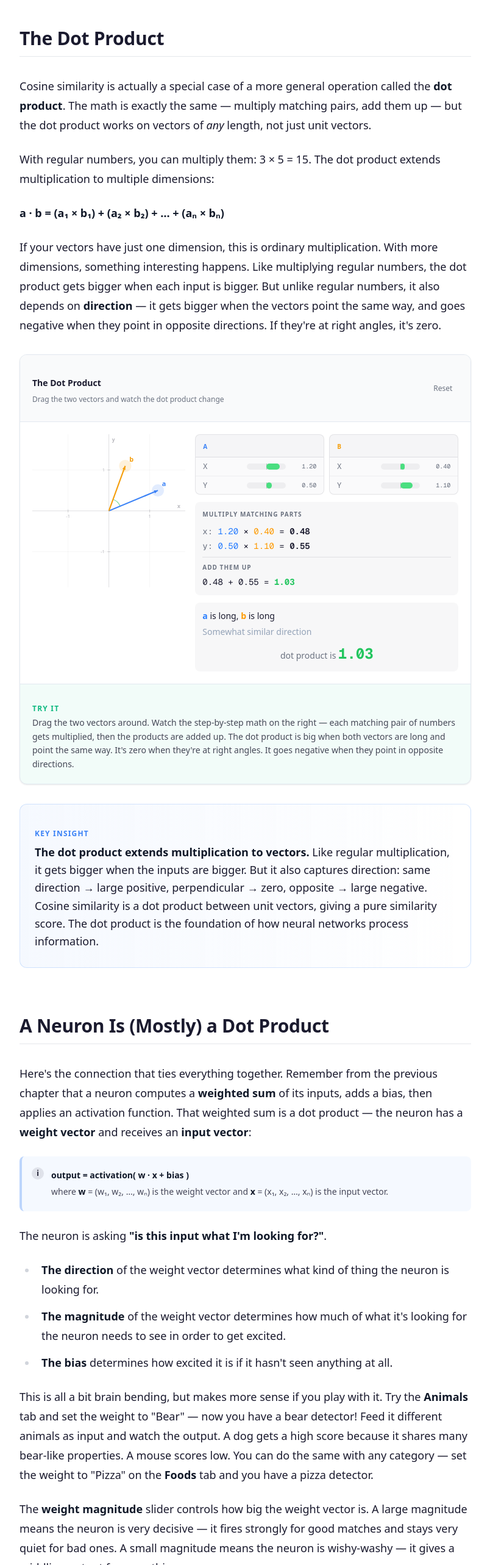
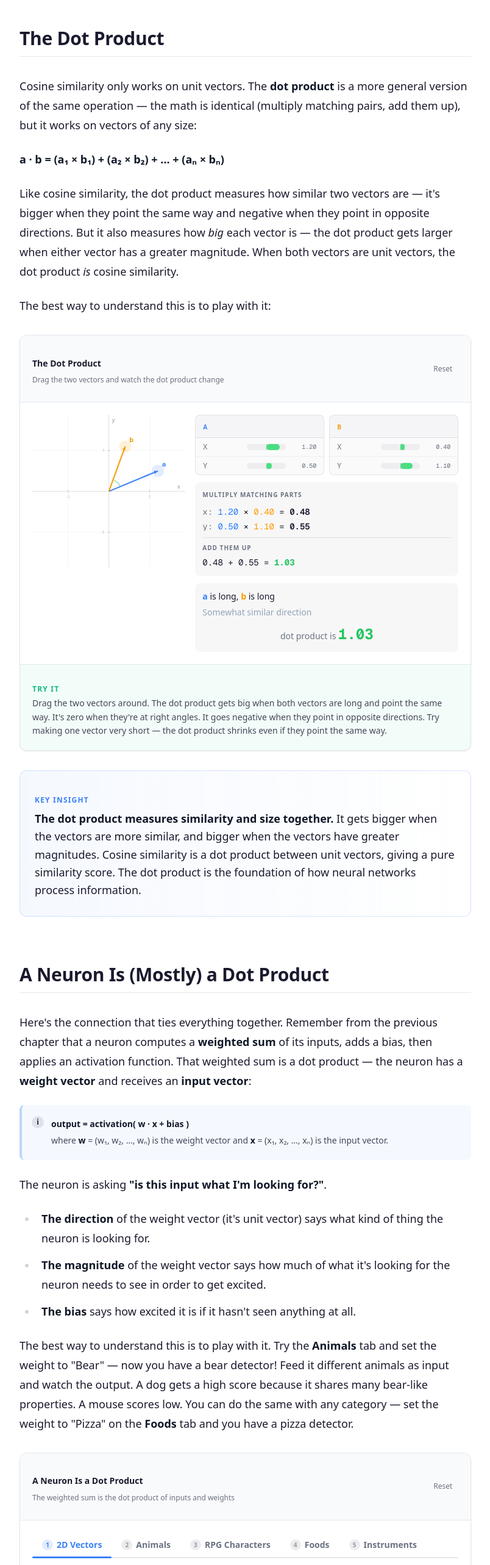
Before and after one commit to robennals/ai-explained, a Next.js app: page /vectors in a window 1280 px wide. Shown: the part 5240-7806 px from the top of the page at 61% size, without its empty margins (272-1076 px from the left). Built offline with nearby package versions, Linux system fonts and the light colour scheme.

Commit message:
Nicer neuron vector explaination'

```diff
--- a/src/app/(tutorial)/vectors/content.mdx
+++ b/src/app/(tutorial)/vectors/content.mdx
@@ -58,20 +58,20 @@ Why does multiply-and-add measure similarity? Look at the per-dimension math. Wh
 
 ## The Dot Product
 
-Cosine similarity is actually a special case of a more general operation called the **dot product**. The math is exactly the same — multiply matching pairs, add them up — but the dot product works on vectors of *any* length, not just unit vectors.
-
-With regular numbers, you can multiply them: 3 × 5 = 15. The dot product extends multiplication to multiple dimensions:
+Cosine similarity only works on unit vectors. The **dot product** is a more general version of the same operation — the math is identical (multiply matching pairs, add them up), but it works on vectors of any size:
 
 **a · b = (a₁ × b₁) + (a₂ × b₂) + … + (aₙ × bₙ)**
 
-If your vectors have just one dimension, this is ordinary multiplication. With more dimensions, something interesting happens. Like multiplying regular numbers, the dot product gets bigger when each input is bigger. But unlike regular numbers, it also depends on **direction** — it gets bigger when the vectors point the same way, and goes negative when they point in opposite directions. If they're at right angles, it's zero.
+Like cosine similarity, the dot product measures how similar two vectors are — it's bigger when they point the same way and negative when they point in opposite directions. But it also measures how *big* each vector is — the dot product gets larger when either vector has a greater magnitude. When both vectors are unit vectors, the dot product *is* cosine similarity.
+
+The best way to understand this is to play with it:
 
 <DotProduct2DWidget>
-Drag the two vectors around. Watch the step-by-step math on the right — each matching pair of numbers gets multiplied, then the products are added up. The dot product is big when both vectors are long and point the same way. It's zero when they're at right angles. It goes negative when they point in opposite directions.
+Drag the two vectors around. The dot product gets big when both vectors are long and point the same way. It's zero when they're at right angles. It goes negative when they point in opposite directions. Try making one vector very short — the dot product shrinks even if they point the same way.
 </DotProduct2DWidget>
 
 <KeyInsight>
-**The dot product extends multiplication to vectors.** Like regular multiplication, it gets bigger when the inputs are bigger. But it also captures direction: same direction → large positive, perpendicular → zero, opposite → large negative. Cosine similarity is a dot product between unit vectors, giving a pure similarity score. The dot product is the foundation of how neural networks process information.
+**The dot product measures similarity and size together.** It gets bigger when the vectors are more similar, and bigger when the vectors have greater magnitudes. Cosine similarity is a dot product between unit vectors, giving a pure similarity score. The dot product is the foundation of how neural networks process information.
 </KeyInsight>
 
 ## A Neuron Is (Mostly) a Dot Product
@@ -86,16 +86,16 @@ where **w** = (w₁, w₂, …, wₙ) is the weight vector and **x** = (x₁, x
 
 The neuron is asking **"is this input what I'm looking for?"**.
 
-* **The direction** of the weight vector determines what kind of thing the neuron is looking for.
-* **The magnitude** of the weight vector determines how much of what it's looking for the neuron needs to see in order to get excited.
-* **The bias** determines how excited it is if it hasn't seen anything at all.
+* **The direction** of the weight vector (it's unit vector) says what kind of thing the neuron is looking for.
+* **The magnitude** of the weight vector says how much of what it's looking for the neuron needs to see in order to get excited.
+* **The bias** says how excited it is if it hasn't seen anything at all.
 
-This is all a bit brain bending, but makes more sense if you play with it. Try the **Animals** tab and set the weight to "Bear" — now you have a bear detector! Feed it different animals as input and watch the output. A dog gets a high score because it shares many bear-like properties. A mouse scores low. You can do the same with any category — set the weight to "Pizza" on the **Foods** tab and you have a pizza detector.
-
-The **weight magnitude** slider controls how big the weight vector is. A large magnitude means the neuron is very decisive — it fires strongly for good matches and stays very quiet for bad ones. A small magnitude means the neuron is wishy-washy — it gives a middling output for everything.
+The best way to understand this is to play with it. Try the **Animals** tab and set the weight to "Bear" — now you have a bear detector! Feed it different animals as input and watch the output. A dog gets a high score because it shares many bear-like properties. A mouse scores low. You can do the same with any category — set the weight to "Pizza" on the **Foods** tab and you have a pizza detector.
 
 <NeuronDotProductWidget>
-Drag the weight and input vectors. Watch the angle between them — when the vectors align (small angle), the output is high. When they're perpendicular (90°), the output depends mostly on the bias. When they oppose each other (large angle), the output drops. Try the other tabs to build a bear detector or a pizza detector. Try making the weight magnitude large or small to see how it affects the neuron's decisiveness. This visualization shows two dimensions, but real neurons have weight and input vectors with hundreds or thousands of dimensions — the same geometric intuition applies.
+On the **2D Vectors** tab, drag the weight and input vectors to see how the angle between them affects the output.
+
+On the other tabs, try matching different animals, foods, or instruments as weights and inputs. What happens when you slide the weight magnitude up or down? What about the bias?
 </NeuronDotProductWidget>
 
 <KeyInsight>
--- a/src/components/widgets/vectors/NeuronDotProduct.tsx
+++ b/src/components/widgets/vectors/NeuronDotProduct.tsx
@@ -393,7 +393,7 @@ function DomainNeuronTab({ domain, bias, onBiasChange, weightMag, onWeightMagCha
       <div className="grid grid-cols-[1fr_1fr_auto] gap-2 items-start overflow-x-auto">
         {/* Row 1: selectors */}
         <div>
-          <div className="mb-1 text-[10px] font-bold uppercase tracking-widest text-amber-500">Weight (detects)</div>
+          <div className="mb-1 text-[10px] font-bold uppercase tracking-widest text-amber-500">Weight direction (Detects)</div>
           <div className="flex flex-wrap gap-1">
             {domain.items.map((item, i) => (
               <button
@@ -432,7 +432,7 @@ function DomainNeuronTab({ domain, bias, onBiasChange, weightMag, onWeightMagCha
 
         {/* Row 2: cards + product column */}
         <VectorCard
-          name={weightItem.name} emoji={weightItem.emoji}
+          name={`${weightItem.name} × ${weightMag.toFixed(1)}`} emoji={weightItem.emoji}
           properties={domain.properties} values={scaledWeightValues}
           barColor="#f59e0b" label="weight" labelColor="#f59e0b"
           barMax={Math.max(weightMag, 1)}
```
